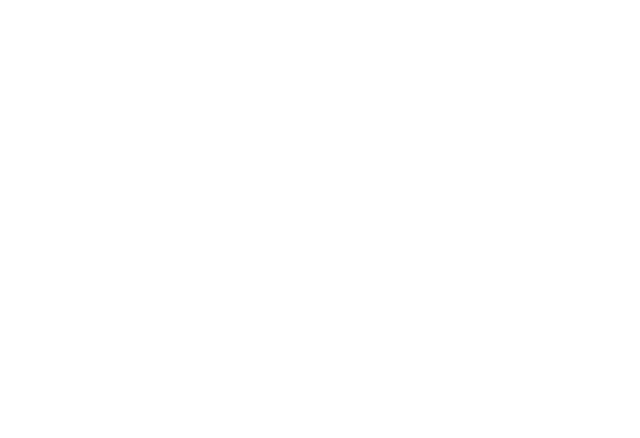
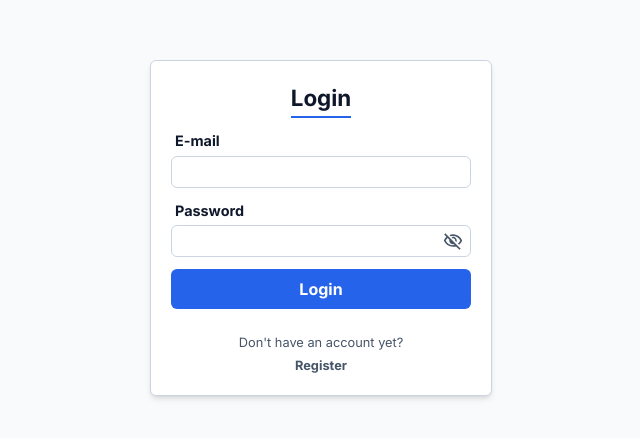
Before and after one commit to guiaap/userow, a React (Vite) app in the folder frontend/: page /login in a window 1280 px wide. Before the commit this address had no page. Shown: the part 172-610 px from the top of the page, without its empty margins (319-959 px from the left). Built offline with nearby package versions, Linux system fonts and the light colour scheme.

Commit message:
feat(frontend): add login page UI

```diff
--- a/frontend/src/App.jsx
+++ b/frontend/src/App.jsx
@@ -1,5 +1,6 @@
-import { BrowserRouter, Routes, Route } from "react-router-dom";
+import { BrowserRouter, Routes, Route, Navigate } from "react-router-dom";
 import AuthLayout from "./layouts/AuthLayout.jsx";
+import Login from "./pages/Login.jsx";
 import Register from "./pages/Register.jsx";
 
 export default function App() {
@@ -9,6 +10,8 @@ export default function App() {
       <Routes>
 
         <Route path="/" element={<AuthLayout />}>
+          <Route index element={<Navigate to="/login" replace />} />
+          <Route path="login" element={<Login />} />
           <Route path="register" element={<Register />} />
         </Route>
 
--- a/frontend/src/components/ui/Message.jsx
+++ b/frontend/src/components/ui/FormMessage.jsx
@@ -1,4 +1,4 @@
-export default function Message({ children }) {
+export default function FormMessage({ children }) {
 
     return (
         <p className="text-[0.8rem] text-center">
--- /dev/null
+++ b/frontend/src/pages/Login.jsx
@@ -0,0 +1,59 @@
+import { useState } from "react";
+import FormTitle from "../components/ui/FormTitle.jsx";
+import FormField from "../components/ui/FormField.jsx";
+import Button from "../components/ui/Button.jsx";
+import { Link } from "react-router-dom";
+import FormMessage from "../components/ui/FormMessage.jsx";
+
+export default function Login() {
+
+    const [email, setEmail] = useState("");
+    const [password, setPassword] = useState("");
+
+    const [message, setMessage] = useState("");
+    const [isSubmiting, setIsSubmiting] = useState(false);
+
+    return (
+        <form className="flex flex-col gap-3">
+
+            <FormTitle>Login</FormTitle>
+
+            <FormField
+                id="email"
+                label="E-mail"
+                inputType="email"
+                value={email}
+                onChange={(event) => setEmail(event.target.value)}
+            />
+
+            <FormField
+                id="password"
+                label="Password"
+                inputType="password"
+                value={password}
+                onChange={(event) => setPassword(event.target.value)}
+            />
+
+            <Button type="submit" disabled={isSubmiting}>
+                { isSubmiting ? "Logging" : "Login" }
+            </Button>
+
+            <FormMessage>
+                {message}
+            </FormMessage>
+
+            <div className="
+                flex flex-col gap-1 items-center
+                text-(--color-text-secondary) text-[0.8rem]
+            ">
+                <p>
+                    Don't have an account yet?
+                </p>
+                <Link to="/register">
+                    <strong>Register</strong>
+                </Link>
+            </div>
+
+        </form>
+    )
+}
--- a/frontend/src/pages/Register.jsx
+++ b/frontend/src/pages/Register.jsx
@@ -2,7 +2,7 @@ import { useState } from "react";
 import FormTitle from "../components/ui/FormTitle.jsx";
 import FormField from "../components/ui/FormField.jsx";
 import Button from "../components/ui/Button.jsx";
-import Message from "../components/ui/Message.jsx";
+import FormMessage from "../components/ui/FormMessage.jsx";
 import { Link } from "react-router-dom";
 
 export default function Register() {
@@ -84,9 +84,9 @@ export default function Register() {
                 { isSubmiting ? "Registering..." : "Register" }
             </Button>
 
-            <Message>
+            <FormMessage>
                 {message}
-            </Message>
+            </FormMessage>
 
             <div className="
                 flex flex-col gap-1 items-center
```
